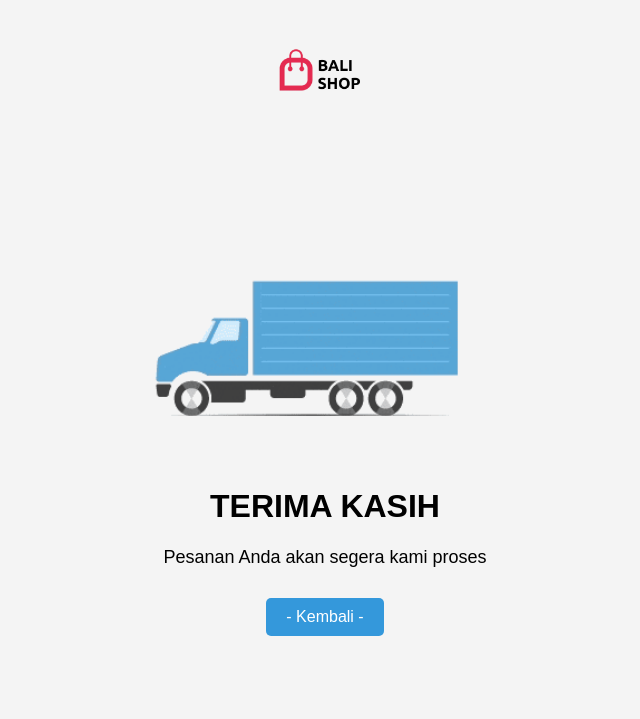
After one commit to arisuryaa/Bali-Shop, a PHP site: page /thankyou.php in a window 1280 px wide. The commit adds this page. Shown: the top 719 px of the page, without its empty margins (315-955 px from the left). Run offline with PHP 8.4, Linux system fonts and the light colour scheme.

Commit message:
membuat halaman thankyou page

```diff
--- /dev/null
+++ b/thankyou.php
@@ -0,0 +1,104 @@
+<!DOCTYPE html>
+<html lang="id">
+<head>
+<meta charset="UTF-8">
+<meta name="viewport" content="width=device-width, initial-scale=1.0">
+<title>Bali Shop - Terima Kasih</title>
+<style>
+
+* {
+  box-sizing : border-box;
+}
+
+body {
+  font-family: "Poppins", sans-serif;
+  margin: 0;
+  padding : 0;
+  overflow-x: hidden;
+  background-color: #f4f4f4;
+
+}
+
+  .logo {
+    width: 150px; /* Atur ukuran logo sesuai kebutuhan */
+    height: auto;
+    display: block;
+    margin: 0 auto 10px auto; /* Kurangi jarak bawah logo */
+  }
+
+  .content {
+    display : flex;
+    flex-direction: column;
+    justify-content:space-between;
+    align-items:center;
+    height : 90vh;
+  }
+
+
+  .content .foto {
+    height : 80%;
+    display: flex;
+    align-items : center;
+    justify-content: center;
+    flex-direction : column;
+    gap:0px;
+  }
+
+  .content .foto h1 {
+    font-size : 32px;
+    font-family: "Poppins", sans-serif;
+  }
+
+   .truck-image {
+    width: 350px;
+    height: auto;
+    margin: 10px auto 50px auto;
+    display: block;
+  }
+  .thank-you-message {
+    font-size: 50px;
+    font-weight: bold;
+    margin-bottom: 10px;
+  }
+  .order-message {
+    font-size: 18px;
+    margin-bottom: 30px;
+  }
+  .return-button {
+    display: inline-block;
+    padding: 10px 20px;
+    border: none;
+    background-color: #3498db;
+    color: white;
+    text-decoration: none;
+    font-size: 16px;
+    cursor: pointer;
+    border-radius: 5px;
+    transition: background-color 0.3s ease;
+  }
+  .return-button:hover {
+    background-color: #2980b9;
+  }
+</style>
+</head>
+<body>
+
+<div class="content">
+  <div class="logo">
+    <img src="asset/img/logo2.png" class="logo" alt="Logo Bali Shop">
+  </div>
+  <div class="foto">
+      <img src="asset/img/output-onlinegiftools (1).gif" class="truck-image" alt="Animasi Pengiriman">
+      <h1>TERIMA KASIH</h1>
+      <div class="order-message">Pesanan Anda akan segera kami proses</div>
+      <a href="#" class="return-button">- Kembali -</a>
+  </div>
+</div>
+
+
+
+
+
+
+</body>
+</html>
```
Also changed, not shown: register.php (+1 -6 lines), asset/img/logo2.png (added), asset/img/output-onlinegiftools (1).gif (added).
